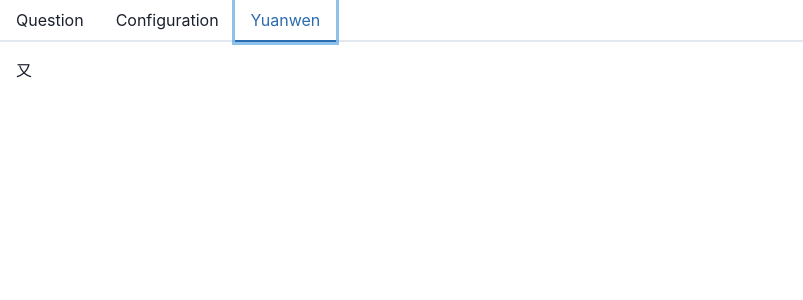
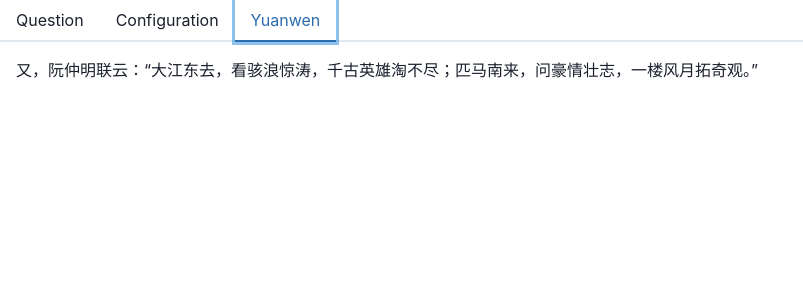
Before and after one commit to xzgfans/dlh, a Next.js app: page / in a window 1280 px wide. Both pictures are taken after a click on the tab "Yuanwen". Shown: the top 300 px of the page, without its empty margins (0-803 px from the left). Built offline with nearby package versions, Linux system fonts and the light colour scheme.

Commit message:
Fix Yuanwen

```diff
--- a/package.json
+++ b/package.json
@@ -5,7 +5,7 @@
     "build": "next build",
     "start": "next start",
     "export": "next export",
-    "deploy": "next build && next export && git add out/ && git commit -m \"Deploy Next.js to gh-pages\" && git subtree push --prefix out origin gh-pages",
+    "deploy": "next build && next export && echo '' > out/.nojekyll && git add out/ && git commit -m \"Deploy Next.js to gh-pages\" && git subtree push --prefix out origin gh-pages",
     "prettier-format": "prettier --config .prettierrc 'src/**/*.tsx' --write",
     "lint": "eslint . --ext .tsx"
   },
--- a/pages/index.tsx
+++ b/pages/index.tsx
@@ -10,10 +10,11 @@ const IndexPage = () => {
   const [fenjus, setFenjus] = useState([])
   const [answers, setAnswers] = useState([])
   const [yuanwen, setYuanwen] = useState("")
+  const [index, setIndex] = useState("")
   const [checkedItems, checkItems] = useReducer(reduceSelectedItems, ["3分句"])
 
   return (
-    <AppContext.Provider value={{ checkedItems, checkItems, trys, setTrys, fenjus, setFenjus, answers, setAnswers, yuanwen, setYuanwen }}>
+    <AppContext.Provider value={{ checkedItems, checkItems, trys, setTrys, fenjus, setFenjus, answers, setAnswers, yuanwen, setYuanwen, index, setIndex }}>
       <Container maxW="container.xl" p={0} minH="100vh">
         <Tabs minH="100vh">
           <TabList>
--- a/src/api/api.ts
+++ b/src/api/api.ts
@@ -4,7 +4,6 @@ import q4 from './q4.json';
 import q5 from './q5.json';
 import wangwei from './wangwei.json';
 import tishu from './tishu.json';
-import { StringOrNumber } from '@chakra-ui/utils';
 const shuffleArray = (array: any[]) => {
   for (let i = array.length - 1; i > 0; i--) {
     const j = Math.floor(Math.random() * (i + 1));
@@ -55,10 +54,11 @@ export async function getTishu(answer: string): Promise<[string, Number]> {
   console.log('search for ' + answer);
   for (var i = 0; i < tishu.length; i ++) {
     if (tishu[i].search(answer) != -1) {
+      console.log('yuanwen ' + tishu[i]);
       return [tishu[i], i];
     }
   }
-  return ['NOT FOUND', 0];
+  return ['NOT FOUND', -1];
 }
 export async function getTishuByIndex(index: number): Promise<[string, number]> {
   console.log("getTishuByIndex", index, tishu.length)
--- a/src/section/configuration.tsx
+++ b/src/section/configuration.tsx
@@ -1,5 +1,4 @@
 import { Checkbox, HStack, VStack } from '@chakra-ui/react';
-import { startCase } from 'lodash';
 import { useContext } from 'react';
 import { AppContext } from '../../pages';
 
--- a/src/section/question.tsx
+++ b/src/section/question.tsx
@@ -12,7 +12,8 @@ const Question = () => {
     answers,
     setAnswers,
     checkedItems,
-    setYuanwen
+    setYuanwen,
+    setIndex
   } = useContext(AppContext);
   useEffect(() => {
     nextQ();
@@ -29,10 +30,12 @@ const Question = () => {
   };
   const nextQ = async () => {
     const { fenjus, answers, yuanwen, index } = await api(checkedItems);
+    console.log("yuanwen", yuanwen)
     setTrys([]);
     setFenjus(fenjus);
     setAnswers(answers);
     setYuanwen(yuanwen);
+    setIndex(index);
   };
 
   return (
--- a/src/section/yuanwen.tsx
+++ b/src/section/yuanwen.tsx
@@ -5,16 +5,18 @@ import { AppContext } from '../../pages';
 import { getTishuByIndex } from '../api/api';
 
 export function Yuanwen() {
-  const { yuanwen, setYuanwen } = useContext(AppContext);
+  const { yuanwen, setYuanwen, index, setIndex } = useContext(AppContext);
   const handlers = useSwipeable({
     onSwipedLeft: async () => {
-      const yw = await getTishuByIndex(yuanwen[1] - 0 + 1)
+      const [yw, idx] = await getTishuByIndex(index + 1)
       console.log("yw", yw)
       setYuanwen(yw)
+      setIndex(idx)
     },
     onSwipedRight: async () => {
-      const yw = await getTishuByIndex(yuanwen[1] - 1)
+      const [yw, idx] = await getTishuByIndex(index -1)
       setYuanwen(yw)
+      setIndex(idx)
     }
   })
 
@@ -25,7 +27,7 @@ export function Yuanwen() {
       p={0}
       {...handlers}
       style={{ touchAction: 'pan-y' }}>
-      <Text>{yuanwen[0]}</Text>
+      <Text>{yuanwen}</Text>
     </Container >
   );
 }
```
